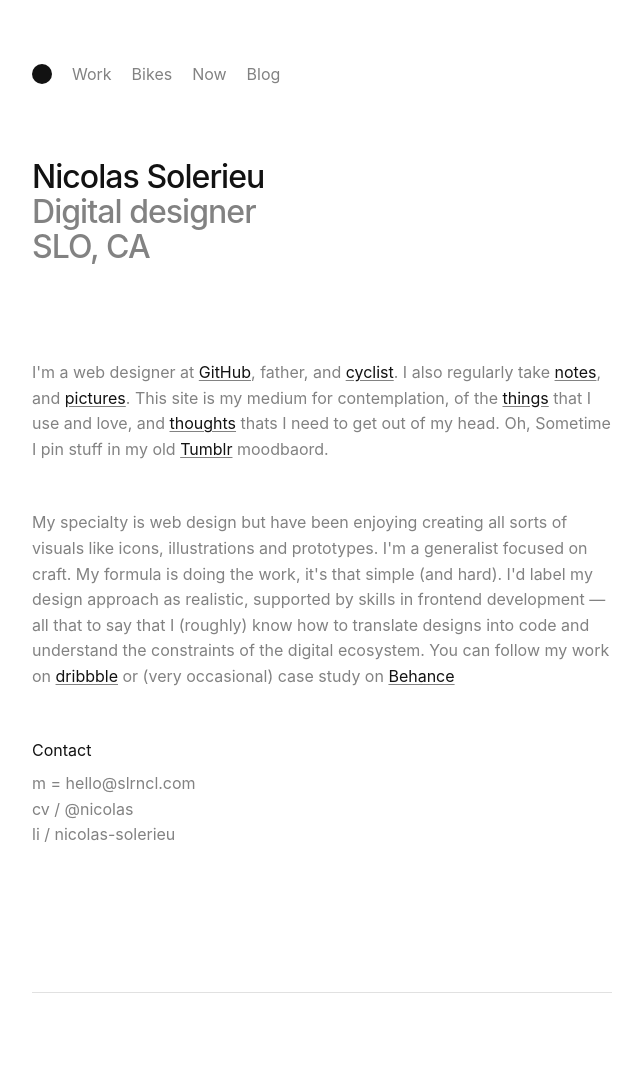
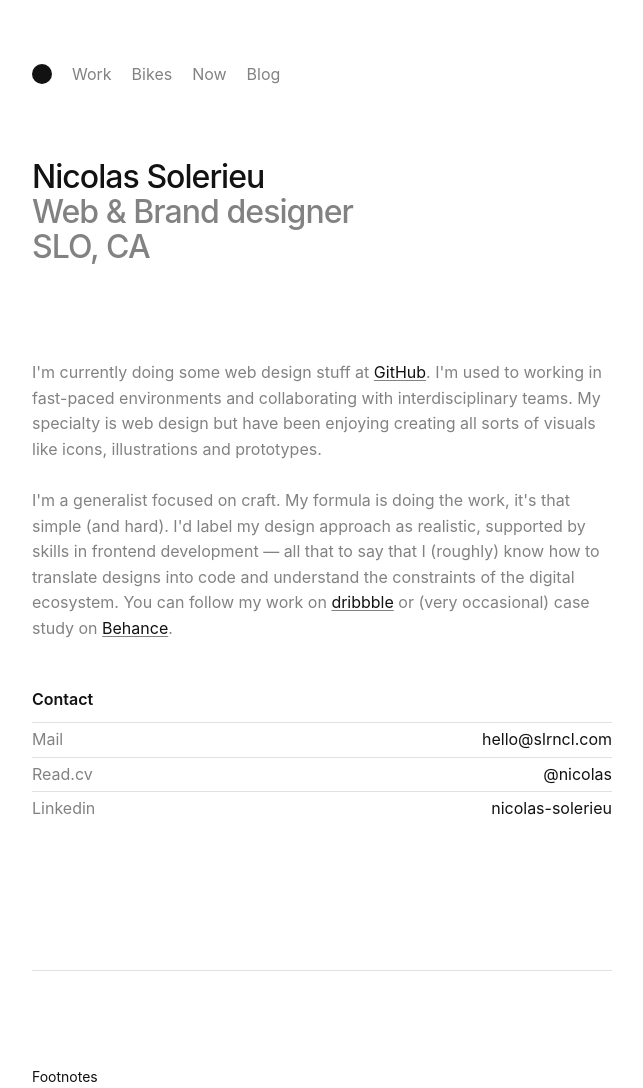
Before and after one commit to nsolerieu/slrncl.com, a PHP site: page / in a window 1280 px wide. Shown: the top 1088 px of the page, without its empty margins (318-961 px from the left). Run offline with PHP 8.4, Linux system fonts and the light colour scheme; data that the repository does not hold is empty.

Commit message:
Contacts and intro blurb

```diff
--- a/www/index.php
+++ b/www/index.php
@@ -9,23 +9,30 @@
         <div class="col-100">
           <h1 class="text-color-secondary large-margin-bottom">
             <span class="text-color-primary">Nicolas Solerieu</span><br>
-            Digital designer<br>
+            Web & Brand designer<br>
             SLO, CA
           </h1>
 
           <p class="text-regular text-color-secondary">
-            I'm a web designer at <a href="https://github.com/nsolerieu">GitHub</a>, father, and <a href="/bikes">cyclist</a>. I also regularly take <a href="/notes">notes</a>, and <a href="/moments">pictures</a>. This site is my medium for contemplation, of the <a href="/things">things</a> that I use and love, and <a href="/blog">thoughts</a> thats I need to get out of my head. Oh, Sometime I pin stuff in my old <a href="https://slrncl.tumblr.com/">Tumblr</a> moodbaord.
-          </p>
-          <p class="medium-margin-top text-regular text-color-secondary">
-            My specialty is web design but have been enjoying creating all sorts of visuals like icons, illustrations and prototypes. I'm a generalist focused on craft. My formula is doing the work, it's that simple (and hard). I'd label my design approach as realistic, supported by skills in frontend development — all that to say that I (roughly) know how to translate designs into code and understand the constraints of the digital ecosystem. You can follow my work on <a href="https://dribbble.com/SLRNCL">dribbble</a> or (very occasional) case study on <a href="https://behance.com/SLRNCL">Behance</a>
+            I'm currently doing some web design stuff at <a href="https://github.com/nsolerieu">GitHub</a>. I'm used to working in fast-paced environments and collaborating with interdisciplinary teams. My specialty is web design but have been enjoying creating all sorts of visuals like icons, illustrations and prototypes. <br>
+            <br>
+            I'm a generalist focused on craft. My formula is doing the work, it's that simple (and hard). I'd label my design approach as realistic, supported by skills in frontend development — all that to say that I (roughly) know how to translate designs into code and understand the constraints of the digital ecosystem. You can follow my work on <a href="https://dribbble.com/SLRNCL">dribbble</a> or (very occasional) case study on <a href="https://behance.com/SLRNCL">Behance</a>.
           </p>
 
-          <p class="text-regular medium-margin-top text-color-primary">Contact</p>
 
-          <div class="small-margin-top">
-            <a href="mailto=hello@slrncl.com" class="text-color-secondary text-regular">m = hello@slrncl.com</a><br>
-            <a href="https://read.cv/nicolas" class="text-color-secondary text-regular">cv / @nicolas</a><br>
-            <a href="https://read.cv/nicolas" class="text-color-secondary text-regular">li / nicolas-solerieu</a>
+          <h2 class="text-regular medium-margin-top">Contact</h2>
+
+          <div class="item-value-row">
+            <div class="item-value-row__item">Mail</div>
+            <div class="item-value-row__value"><a href="">hello@slrncl.com</a></div>
+          </div>
+          <div class="item-value-row">
+            <div class="item-value-row__item">Read.cv</div>
+            <div class="item-value-row__value"><a href="https://read.cv/nicolas">@nicolas</a></div>
+          </div>
+          <div class="item-value-row">
+            <div class="item-value-row__item">Linkedin</div>
+            <div class="item-value-row__value"><a href="https://www.linkedin.com/in/nicolas-solerieu/">nicolas-solerieu</a></div>
           </div>
 
         </div>
```
